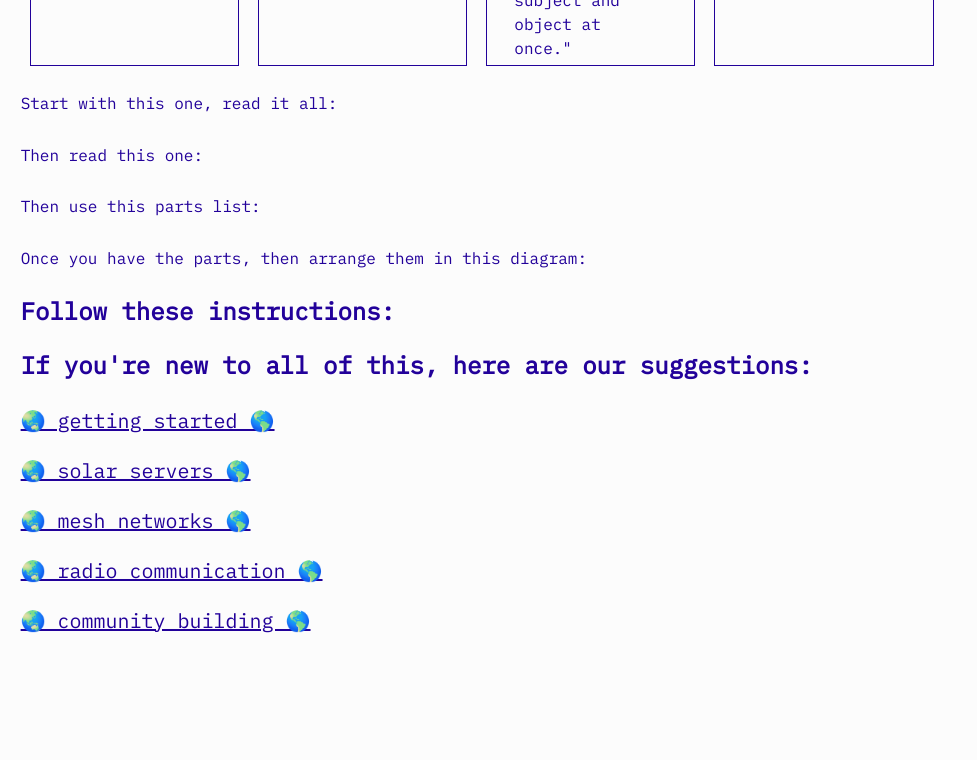
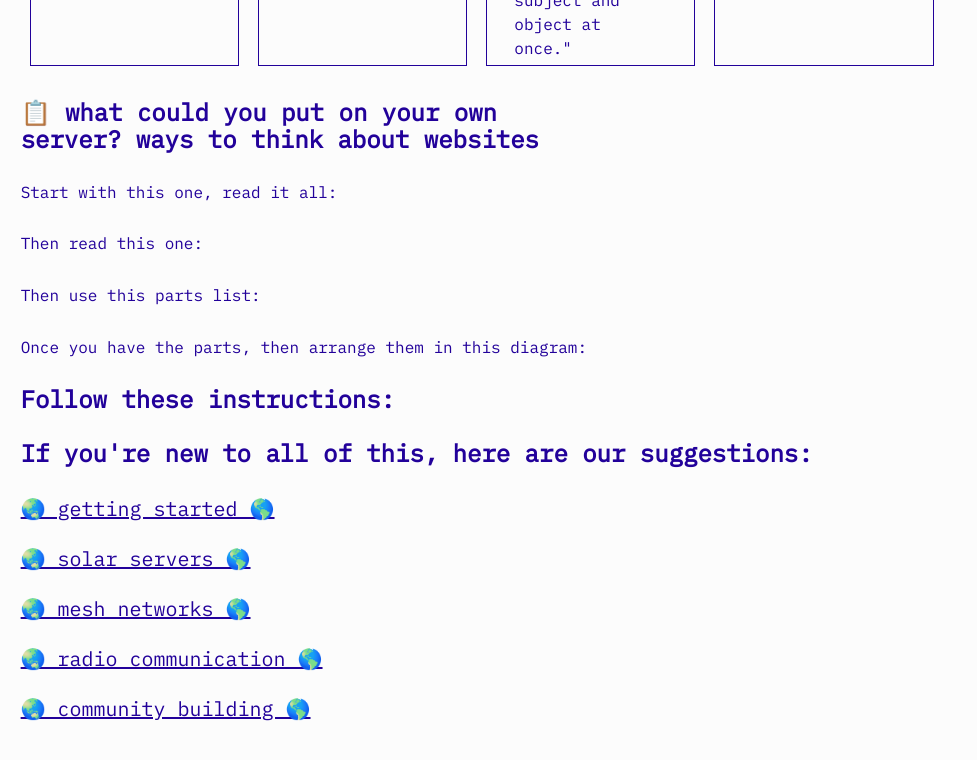
Before and after one commit to carriehott/howtoslowinternet, an Eleventy site: page src/guides.html in a window 1280 px wide. Shown: the part 2187-2947 px from the top of the page, without its empty margins (0-977 px from the left). Before the commit the page ends 2899 px from the top, so only its background shows below. Built offline with nearby package versions, Linux system fonts and the light colour scheme; Eleventy itself is replaced by a stand-in of ours; files that its build step writes are made by us from their sources.

Commit message:
guides update

```diff
--- a/src/guides.html
+++ b/src/guides.html
@@ -116,6 +116,10 @@ description: how to slow internet
             <p>"1. Websites are places. They provide services and social environments...." a list by Designer and Programmer Malte Müller</p>
 </div>
 </div>
+
+<h3 id="website">📋 what could you put on your own server? ways to think about websites</h3>
+
+
 <p>Start with this one, read it all: </p>
 
 <p>Then read this one:</p>
```
Also changed, not shown: 1 other file.
